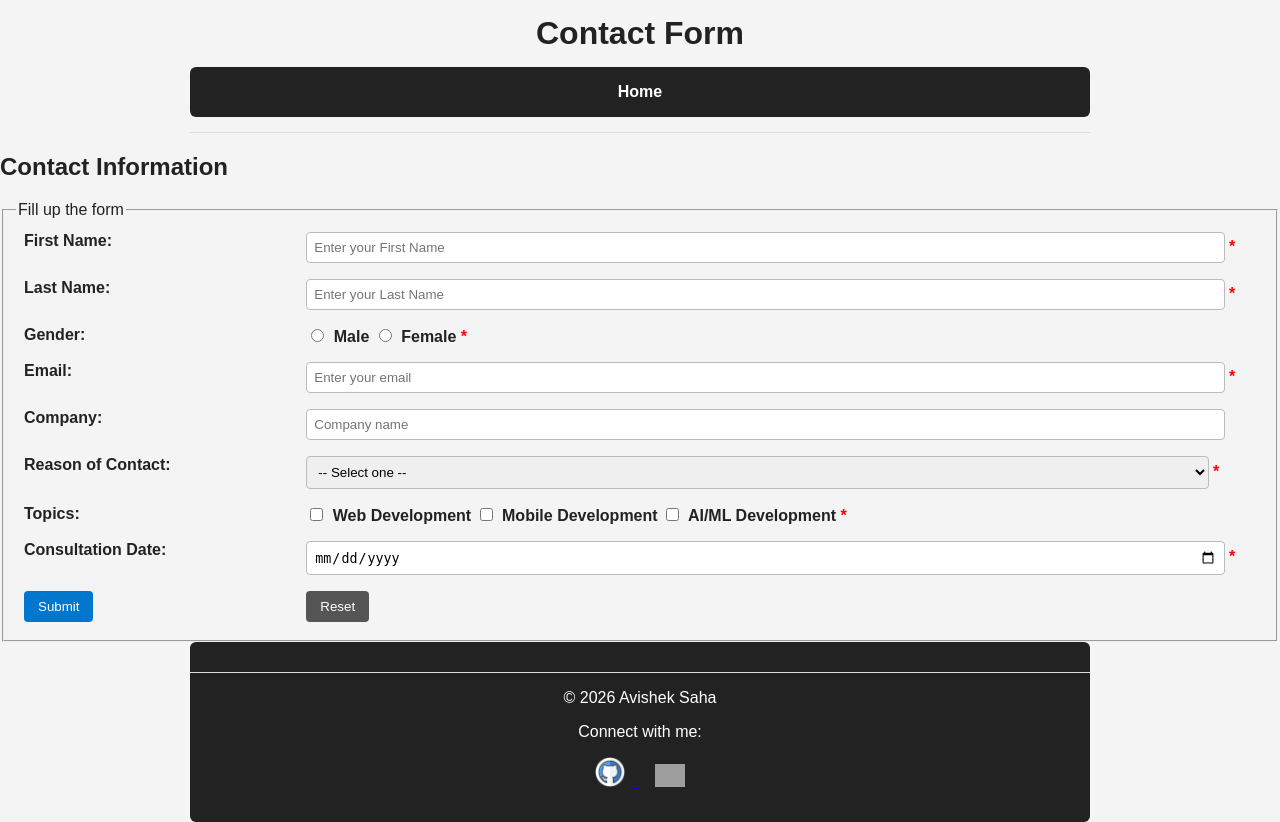
After one commit to Avishek-DS/wbt-spting-2025-2026, a PHP site: page /html/Contact.php in a window 1280 px wide. The commit adds this page. Run offline with PHP 8.4, Linux system fonts and the light colour scheme; grey boxes are pictures that could not be loaded.

Commit message:
Replace Contact.html with Contact.php

```diff
--- /dev/null
+++ b/portfolio/html/Contact.php
@@ -0,0 +1,240 @@
+<?php
+$fNameErr = $lNameErr = $genderErr = $emailErr = $companyErr = $reasonErr = $topicsErr = $dateErr = "";
+$f_name = $l_name = $gender = $email = $company = $reason = $date = "";
+$topics = [];
+
+function cleanInput($data)
+{
+    return htmlspecialchars(stripslashes(trim($data)));
+}
+
+if ($_SERVER["REQUEST_METHOD"] == "POST") {
+    if (empty($_POST["f_name"])) {
+        $fNameErr = "First name is required";
+    } else {
+        $f_name = cleanInput($_POST["f_name"]);
+        if (!preg_match("/^[a-zA-Z-' ]*$/", $f_name)) {
+            $fNameErr = "Only letters and white space allowed";
+        }
+    }
+
+    if (empty($_POST["l_name"])) {
+        $lNameErr = "Last name is required";
+    } else {
+        $l_name = cleanInput($_POST["l_name"]);
+        if (!preg_match("/^[a-zA-Z-' ]*$/", $l_name)) {
+            $lNameErr = "Only letters and white space allowed";
+        }
+    }
+
+    if (empty($_POST["gender"])) {
+        $genderErr = "Gender is required";
+    } else {
+        $gender = cleanInput($_POST["gender"]);
+    }
+
+    if (empty($_POST["email"])) {
+        $emailErr = "Email is required";
+    } else {
+        $email = cleanInput($_POST["email"]);
+        if (!filter_var($email, FILTER_VALIDATE_EMAIL)) {
+            $emailErr = "Invalid email format";
+        }
+    }
+    $company = cleanInput($_POST["company"] ?? "");
+
+    if (empty($_POST["reason"])) {
+        $reasonErr = "Reason of contact is required";
+    } else {
+        $reason = cleanInput($_POST["reason"]);
+    }
+
+    if (empty($_POST["topics"])) {
+        $topicsErr = "At least one topic is required";
+    } else {
+        foreach ($_POST["topics"] as $topic) {
+            $topics[] = cleanInput($topic);
+        }
+    }
+
+    if (empty($_POST["date"])) {
+        $dateErr = "Consultation date is required";
+    } else {
+        $date = cleanInput($_POST["date"]);
+    }
+}
+?>
+<!DOCTYPE html>
+<html lang="en">
+
+<head>
+    <meta charset="UTF-8" />
+    <meta name="viewport" content="width=device-width, initial-scale=1.0" />
+    <title>Contact Me</title>
+    <link rel="stylesheet" href="../css/contact.css">
+</head>
+
+<body>
+
+    <header class="container">
+        <h1>Contact Form</h1>
+
+        <nav class="navbar" aria-label="Primary">
+            <a href="../index.html">Home</a>
+        </nav>
+
+        <hr />
+    </header>
+
+    <main>
+        <section aria-labelledby="contact-info">
+            <h2 id="contact-info">Contact Information</h2>
+
+            <form method="post" action="<?= htmlspecialchars($_SERVER["PHP_SELF"]); ?>">
+                <fieldset>
+                    <legend>Fill up the form</legend>
+
+                    <table>
+                        <tr>
+                            <td><label for="f_name">First Name:</label></td>
+                            <td>
+                                <input type="text" id="f_name" name="f_name" placeholder="Enter your First Name" value="<?= $f_name ?>" />
+                                <span style="color:red">* <?= $fNameErr ?></span>
+                            </td>
+                        </tr>
+
+                        <tr>
+                            <td><label for="l_name">Last Name:</label></td>
+                            <td>
+                                <input type="text" id="l_name" name="l_name" placeholder="Enter your Last Name" value="<?= $l_name ?>" />
+                                <span style="color:red">* <?= $lNameErr ?></span>
+                            </td>
+                        </tr>
+
+                        <tr>
+                            <td><span>Gender:</span></td>
+                            <td>
+                                <label>
+                                    <input type="radio" name="gender" value="male" <?= ($gender == "male") ? "checked" : "" ?> />
+                                    Male
+                                </label>
+
+                                <label>
+                                    <input type="radio" name="gender" value="female" <?= ($gender == "female") ? "checked" : "" ?> />
+                                    Female
+                                </label>
+                                <span style="color:red">* <?= $genderErr ?></span>
+                            </td>
+                        </tr>
+
+                        <tr>
+                            <td><label for="email">Email:</label></td>
+                            <td>
+                                <input type="text" id="email" name="email" placeholder="Enter your email" value="<?= $email ?>" />
+                                <span style="color:red">* <?= $emailErr ?></span>
+                            </td>
+                        </tr>
+
+                        <tr>
+                            <td><label for="company">Company:</label></td>
+                            <td>
+                                <input type="text" id="company" name="company" placeholder="Company name" value="<?= $company ?>" />
+                                <span style="color:red"><?= $companyErr ?></span>
+                            </td>
+                        </tr>
+
+                        <tr>
+                            <td><label for="reason">Reason of Contact:</label></td>
+                            <td>
+                                <select id="reason" name="reason">
+                                    <option value="">-- Select one --</option>
+                                    <option value="projects" <?= ($reason == "projects") ? "selected" : "" ?>>Projects</option>
+                                    <option value="thesis" <?= ($reason == "thesis") ? "selected" : "" ?>>Thesis</option>
+                                    <option value="job" <?= ($reason == "job") ? "selected" : "" ?>>Job</option>
+                                </select>
+                                <span style="color:red">* <?= $reasonErr ?></span>
+                            </td>
+                        </tr>
+
+                        <tr>
+                            <td><span>Topics:</span></td>
+                            <td>
+                                <label>
+                                    <input type="checkbox" name="topics[]" value="web development" <?= in_array("web development", $topics) ? "checked" : "" ?> />
+                                    Web Development
+                                </label>
+
+                                <label>
+                                    <input type="checkbox" name="topics[]" value="mobile development" <?= in_array("mobile development", $topics) ? "checked" : "" ?> />
+                                    Mobile Development
+                                </label>
+
+                                <label>
+                                    <input type="checkbox" name="topics[]" value="ai/ml development" <?= in_array("ai/ml development", $topics) ? "checked" : "" ?> />
+                                    AI/ML Development
+                                </label>
+                                <span style="color:red">* <?= $topicsErr ?></span>
+                            </td>
+                        </tr>
+
+                        <tr>
+                            <td><label for="date">Consultation Date:</label></td>
+                            <td>
+                                <input type="date" id="date" name="date" value="<?= $date ?>" />
+                                <span style="color:red">* <?= $dateErr ?></span>
+                            </td>
+                        </tr>
+
+                        <tr>
+                            <td>
+                                <input type="submit" value="Submit" />
+                            </td>
+                            <td>
+                                <input type="reset" value="Reset" />
+                            </td>
+                        </tr>
+                    </table>
+
+                </fieldset>
+            </form>
+        </section>
+    </main>
+
+    <?php if (
+        $_SERVER["REQUEST_METHOD"] == "POST" &&
+        !$fNameErr && !$lNameErr && !$genderErr && !$emailErr &&
+        !$reasonErr && !$topicsErr && !$dateErr
+    ): ?>
+        <h3>Submitted values</h3>
+        First Name: <?= $f_name ?><br>
+        Last Name: <?= $l_name ?><br>
+        Gender: <?= $gender ?><br>
+        Email: <?= $email ?><br>
+        Company: <?= $company ?><br>
+        Reason of Contact: <?= $reason ?><br>
+        Topics: <?= implode(", ", $topics) ?><br>
+        Consultation Date: <?= $date ?><br>
+    <?php endif; ?>
+
+    <footer class="container">
+        <hr />
+        <p>© 2026 Avishek Saha</p>
+
+        <p>Connect with me:</p>
+
+        <p>
+            <a href="https://github.com/dosta-yum" target="_blank" rel="noopener noreferrer">
+                <img src="../images/github.png" alt="GitHub" width="30" />
+            </a>
+
+            &nbsp;
+
+            <a href="https://www.linkedin.com/" target="_blank" rel="noopener noreferrer">
+                <img src="../images/linkedin.png" alt="LinkedIn" width="30" />
+            </a>
+        </p>
+    </footer>
+
+</body>
+
+</html>
--- a/portfolio/html/education.html
+++ b/portfolio/html/education.html
@@ -18,7 +18,7 @@
         <li><a href="education.html" class="active" aria-current="page">Education</a></li>
         <li><a href="experience.html">Experience</a></li>
         <li><a href="projects.html">Projects</a></li>
-        <li><a href="contact.html">Contact</a></li>
+        <li><a href="Contact.php">Contact</a></li>
       </ul>
     </nav>
 
--- a/portfolio/html/experience.html
+++ b/portfolio/html/experience.html
@@ -17,7 +17,7 @@
       <a href="education.html">Education</a>
       <a href="experience.html" class="active">Experience</a>
       <a href="projects.html">Projects</a>
-      <a href="contact.html">Contact</a>
+      <a href="Contact.php">Contact</a>
     </nav>
 
     <h1>Experience</h1>
--- a/portfolio/html/projects.html
+++ b/portfolio/html/projects.html
@@ -17,7 +17,7 @@
       <a href="education.html">Education</a>
       <a href="experience.html">Experience</a>
       <a href="projects.html" class="active">Projects</a>
-      <a href="contact.html">Contact</a>
+      <a href="Contact.php">Contact</a>
     </nav>
 
     <h1>Projects</h1>
--- a/portfolio/index.html
+++ b/portfolio/index.html
@@ -18,7 +18,7 @@
         <li><a href="html/education.html">Education</a></li>
         <li><a href="html/experience.html">Experience</a></li>
         <li><a href="html/projects.html">Projects</a></li>
-        <li><a href="html/contact.html">Contact</a></li>
+        <li><a href="html/Contact.php">Contact</a></li>
       </ul>
     </nav>
 
```
Also changed, not shown: portfolio/css/Contact.css (+11 -12 lines), portfolio/html/Contact.html (deleted, +0 -154 lines).
